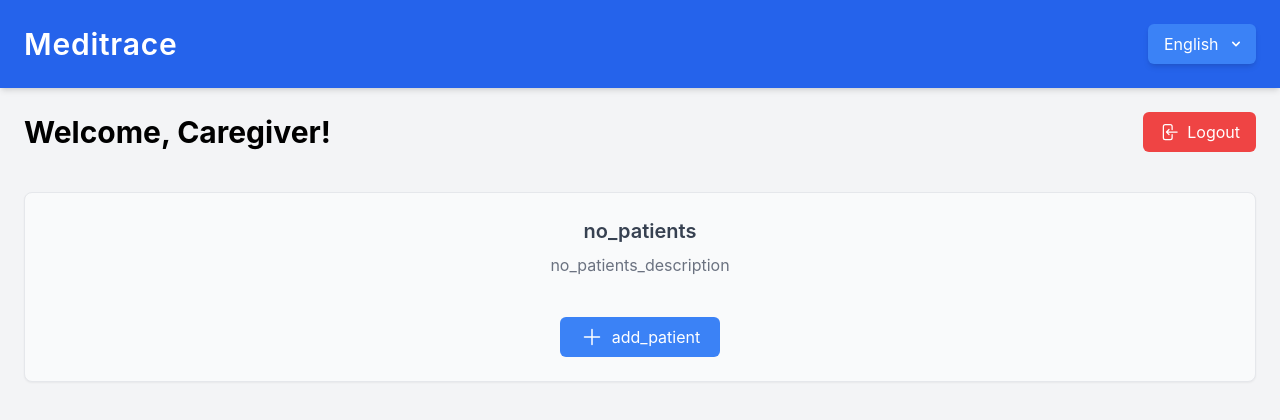
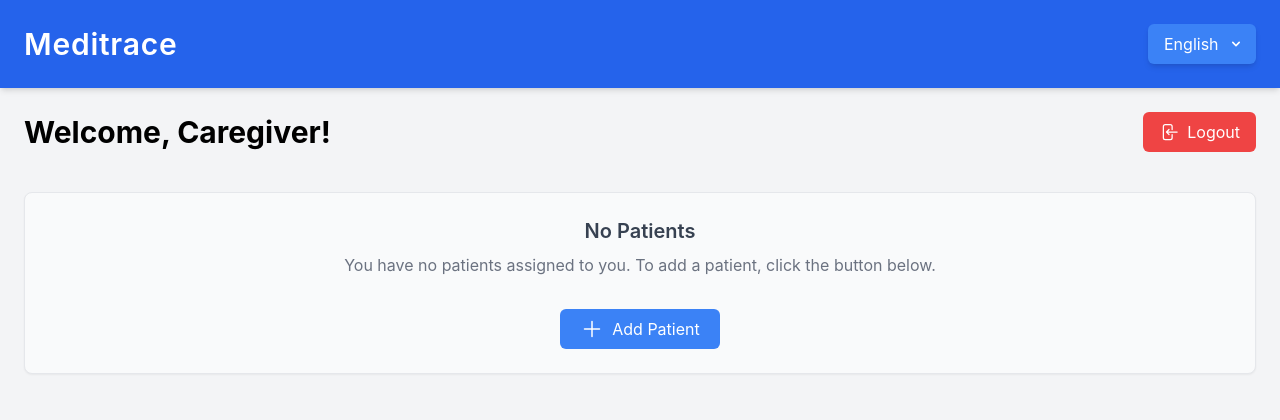
Before and after one commit to smilegupta/health-app, a React (Vite) app: page / in a window 1280 px wide. Shown: the top 420 px of the page. Built offline with nearby package versions, Linux system fonts and the light colour scheme.

Commit message:
feat: changed some tranlations

```diff
--- a/public/locales/en.json
+++ b/public/locales/en.json
@@ -7,5 +7,11 @@
   "stop_recording": "Stop Recording",
   "welcome": "Welcome, {{name}}!",
   "patients_assigned": "Patients Assigned",
-  "view_profile": "View Profile"
+  "view_profile": "View Profile",
+  "add_patient": "Add Patient",
+  "no_patients_description": "You have no patients assigned to you. To add a patient, click the button below.",
+  "no_patients": "No Patients",
+  "patient_list": "Patient List",
+  "view_edit": "View/Edit",
+  "delete": "Delete"
 }
--- a/src/components/PatientList.jsx
+++ b/src/components/PatientList.jsx
@@ -1,9 +1,11 @@
 import PropTypes from "prop-types";
+import { useLocalization } from "src/contexts/Localization";
 
 import { PencilIcon, TrashIcon } from "@heroicons/react/24/solid";
 import { Link } from "react-router-dom";
 
 const PatientList = ({ patients, onDelete }) => {
+  const { translate } = useLocalization();
   return (
     <div className="grid gap-4">
       {patients.map((patient) => (
@@ -27,14 +29,14 @@ const PatientList = ({ patients, onDelete }) => {
               to={`/patient/${patient.id}`}
               className="flex items-center bg-green-500 text-white px-2 py-1 rounded-md hover:bg-green-600 transition"
             >
-              <PencilIcon className="h-5 w-5 mr-1" /> View/Edit
+              <PencilIcon className="h-5 w-5 mr-1" /> {translate("view_edit")}
             </Link>
             <button
               className="flex items-center bg-red-500 text-white px-2 py-1 rounded-md hover:bg-red-600 transition"
               onClick={() => onDelete(patient.id)}
               aria-label="Delete patient"
             >
-              <TrashIcon className="h-5 w-5 mr-1" /> Delete
+              <TrashIcon className="h-5 w-5 mr-1" /> {translate("delete")}
             </button>
           </div>
         </div>
--- a/src/routes/CaregiverHomePage.jsx
+++ b/src/routes/CaregiverHomePage.jsx
@@ -57,13 +57,12 @@ const CaregiverHomePage = () => {
 
         {patients.length === 0 ? (
           <div className="flex flex-col items-center justify-center p-6 mt-10 bg-gray-50 border border-gray-200 rounded-lg shadow-sm">
-            <div className="text-center mb-6">
+            <div className="text-center mb-4">
               <h3 className="text-2xl font-semibold text-gray-700 mb-2">
                 {translate("no_patients")}
               </h3>
               <p className="text-gray-500 mb-4">
-                {translate("no_patients_description") ||
-                  "No patient records available. Add new patients to manage their details."}
+                {translate("no_patients_description")}
               </p>
             </div>
             <button
@@ -77,7 +76,9 @@ const CaregiverHomePage = () => {
         ) : (
           <>
             <div className="flex justify-between items-center mb-4">
-              <h3 className="text-2xl font-semibold">Patient List</h3>
+              <h3 className="text-2xl font-semibold">
+                {translate("patient_list")}
+              </h3>
               <button
                 onClick={handleAddPatient}
                 className="flex items-center bg-blue-500 text-white px-4 py-2 rounded-md hover:bg-blue-600 transition"
```
Also changed, not shown: public/locales/es.json (+7 -1 lines).
